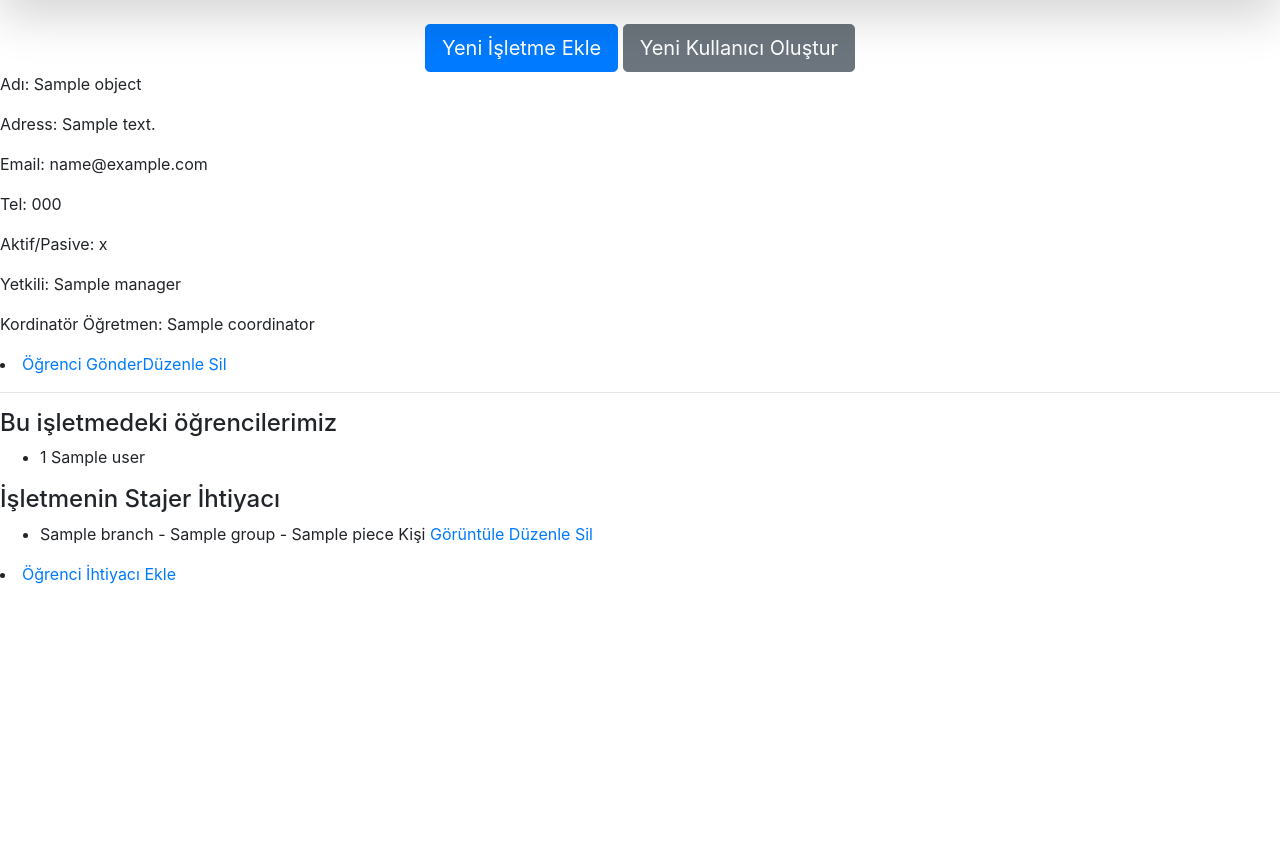
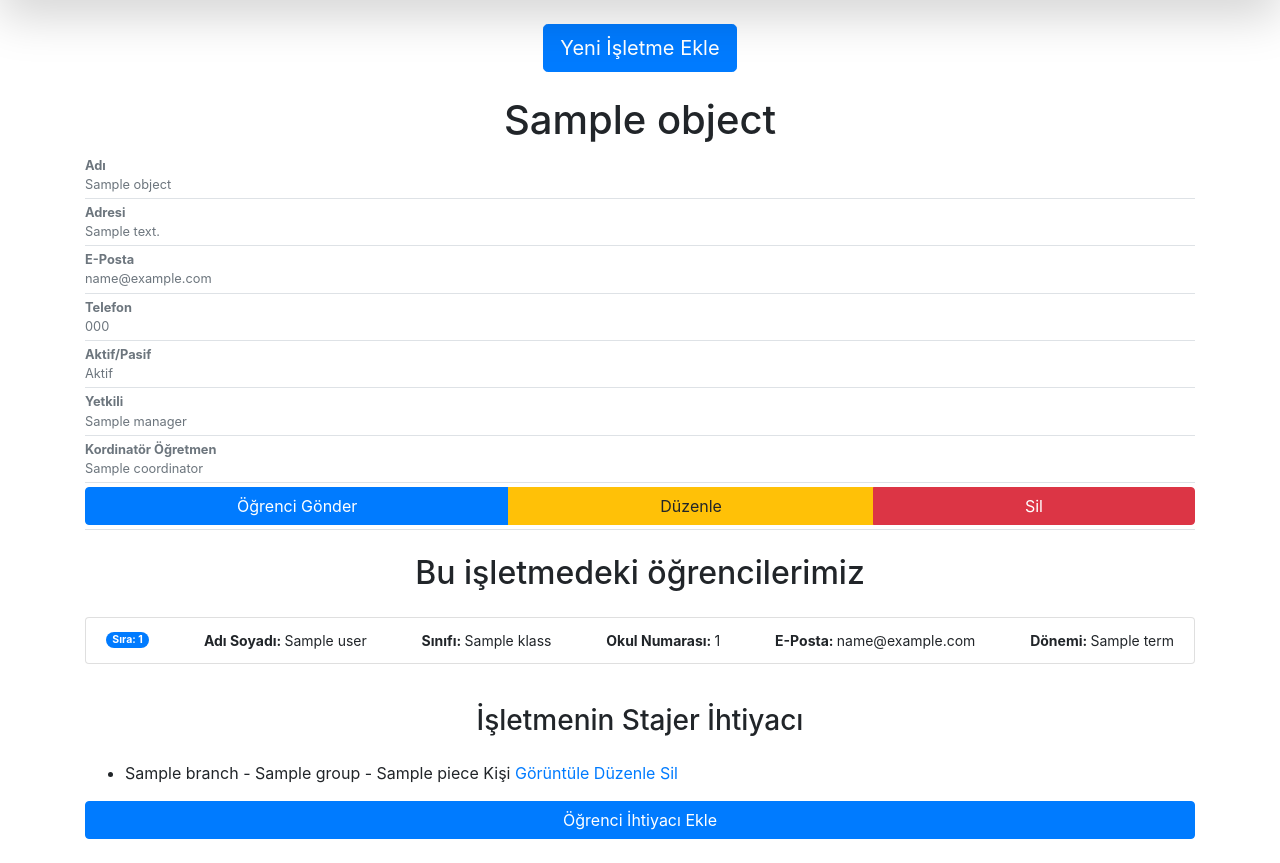
Before and after one commit to ykavras/management-system, a Django app: template businessadmin/apps/businesses/templates/business_detail.html in a window 1280 px wide. Shown: the part 58-921 px from the top of the page. Before the commit the page ends 642 px from the top, so only its background shows below. Run offline with Django 3.2, Linux system fonts and the light colour scheme; the template is opened without the code that fills it: most values are stand-ins (such as "Sample title", 1, 10 or a date in 2020); some libraries are stand-ins or nearby versions.

Commit message:
business detail edited

```diff
--- a/businessadmin/apps/businesses/templates/business_detail.html
+++ b/businessadmin/apps/businesses/templates/business_detail.html
@@ -1,31 +1,100 @@
 {% extends 'base.html' %}{% load staticfiles %}
 {% block App %}
+    <div class="container">
         {% include 'business_top.html' %}
-    <p>Adı: {{ object.name }}</p>
-    <p>Adress: {{ object.address }}</p>
-    <p>Email: {{ object.email }}</p>
-    <p>Tel: {{ object.phone }}</p>
-    <p>Aktif/Pasive: {{ object.passive }}</p>
-    <p>Yetkili: {{ object.manager }}</p>
-    <p>Kordinatör Öğretmen: {{ object.coordinator }}</p>
-    <li>
-        <a href="{% url 'business:scholarship' object.pk %}">Öğrenci Gönder</a><a
-            href="{% url 'business:edit' object.pk %}">Düzenle</a> <a href="{% url 'business:delete' object.pk %}">Sil</a>
+        <h1 class="text-center mt-4">{{ object.name }}</h1>
+
+        <div class="bg-white rounded box-shadow">
+            <div class="media text-muted pt-1">
+                <div class="media-body pb-1 mb-0 small lh-125 border-bottom border-gray">
+                    <div class="d-flex justify-content-between align-items-center w-100">
+                        <strong class="text-gray-dark">Adı</strong>
+                    </div>
+                    <span class="d-block">{{ object.name }}</span>
+                </div>
+            </div>
+            <div class="media text-muted pt-1">
+                <div class="media-body pb-1 mb-0 small lh-125 border-bottom border-gray">
+                    <div class="d-flex justify-content-between align-items-center w-100">
+                        <strong class="text-gray-dark">Adresi</strong>
+                    </div>
+                    <span class="d-block">{{ object.address }}</span>
+                </div>
+            </div>
+            <div class="media text-muted pt-1">
+                <div class="media-body pb-1 mb-0 small lh-125 border-bottom border-gray">
+                    <div class="d-flex justify-content-between align-items-center w-100">
+                        <strong class="text-gray-dark">E-Posta</strong>
+                    </div>
+                    <span class="d-block">{{ object.email }}</span>
+                </div>
+            </div>
+            <div class="media text-muted pt-1">
+                <div class="media-body pb-1 mb-0 small lh-125 border-bottom border-gray">
+                    <div class="d-flex justify-content-between align-items-center w-100">
+                        <strong class="text-gray-dark">Telefon</strong>
+                    </div>
+                    <span class="d-block">{{ object.phone }}</span>
+                </div>
+            </div>
+            <div class="media text-muted pt-1">
+                <div class="media-body pb-1 mb-0 small lh-125 border-bottom border-gray">
+                    <div class="d-flex justify-content-between align-items-center w-100">
+                        <strong class="text-gray-dark">Aktif/Pasif</strong>
+                    </div>
+                    <span class="d-block">{% if object.passive %}Aktif{% else %}Pasif{% endif %}</span>
+                </div>
+            </div>
+            <div class="media text-muted pt-1">
+                <div class="media-body pb-1 mb-0 small lh-125 border-bottom border-gray">
+                    <div class="d-flex justify-content-between align-items-center w-100">
+                        <strong class="text-gray-dark">Yetkili</strong>
+                    </div>
+                    <span class="d-block">{{ object.manager }}</span>
+                </div>
+            </div>
+            <div class="media text-muted pt-1">
+                <div class="media-body pb-1 mb-0 small lh-125 border-bottom border-gray">
+                    <div class="d-flex justify-content-between align-items-center w-100">
+                        <strong class="text-gray-dark">Kordinatör Öğretmen</strong>
+                    </div>
+                    <span class="d-block">{% if object.coordinator %}{{ object.coordinator }}{% else %}Yok{% endif %}</span>
+                </div>
+            </div>
+            <div class="media text-muted">
+                <div class="media-body pb-1 small lh-125 border-bottom border-gray">
+                    <div class="btn-group mt-1 d-flex">
+                        <a class="btn btn-primary" href="{% url 'business:scholarship' object.pk %}" title="Öğrenci Gönder">Öğrenci Gönder</a>
+                        <a class="btn btn-warning" href="{% url 'business:edit' object.pk %}" title="Düzenle">Düzenle</a>
+                        <a class="btn btn-danger" href="{% url 'business:delete' object.pk %}" title="Sil">Sil</a>
+                    </div>
+                </div>
+            </div>
+        </div>
+
+        <h2 class="text-center mt-4 mb-4">Bu işletmedeki öğrencilerimiz</h2>
+
+        <ul class="list-group">
+            {% for ss in object.scholarships.all %}
+                <li class="list-group-item mb-3">
+                    <div class="d-lg-flex justify-content-between align-items-center student-text">
+                        <span class="badge badge-primary badge-pill">Sıra: {{ ss.pk }}</span>
+                        <div><b>Adı Soyadı: </b>{{ ss.student.member.user.get_full_name }}</div>
+                        <div><b>Sınıfı: </b>{{ ss.student.klass }}</div>
+                        <div><b>Okul Numarası: </b>{{ ss.student.number }}</div>
+                        <div><b>E-Posta: </b>{{ ss.student.member.user.email }}</div>
+                        <div><b>Dönemi: </b>{{ ss.student.term }}</div>
+                    </div>
                 </li>
-    <hr>
-    <h4>Bu işletmedeki öğrencilerimiz</h4>
-
-    <ul>
-        {% for ss in object.scholarships.all %}
-            <li>{{ ss.student.number }} {{ ss.student.member.user.get_full_name }}</li>
             {% endfor %}
         </ul>
 
 
-    <h4>İşletmenin Stajer İhtiyacı</h4>
+        <h3 class="text-center mt-4 mb-4">İşletmenin Stajer İhtiyacı</h3>
         <ul>
             {% for qualification in object.qualificaions.all %}
-            <li>{% for branch in qualification.branch.all %}<span>{{ branch.name }} </span>{% endfor %}- {{ qualification.group }} -
+                <li>
+                    {% for branch in qualification.branch.all %}<span>{{ branch.name }} </span>{% endfor %}- {{ qualification.group }} -
                     {{ qualification.piece }} Kişi
                     <a href="{% url 'business:qualification_detail' object.pk  qualification.pk %}">Görüntüle</a>
                     <a href="{% url 'business:qualification_edit' object.pk  qualification.pk %} ">Düzenle</a>
@@ -33,7 +102,9 @@
                 </li>
             {% endfor %}
         </ul>
-    <li>
-        <a href="{% url 'business:qualification_create' object.pk %}">Öğrenci İhtiyacı Ekle</a>
-    </li>
+        <div class="btn-group mt-1 mb-4 d-flex">
+            <a class="btn btn-primary" href="{% url 'business:qualification_create' object.pk %}" title="Öğrenci İhtiyacı Ekle">Öğrenci İhtiyacı Ekle</a>
+        </div>
+
+    </div>
 {% endblock %}
--- a/businessadmin/apps/businesses/templates/business_top.html
+++ b/businessadmin/apps/businesses/templates/business_top.html
@@ -1,4 +1,4 @@
-<div class="container text-center mt-4">
+<div class="text-center mt-4">
     <a href="{% url 'business:create' %}" class="btn btn-primary btn-lg">Yeni İşletme Ekle</a>
-    <a href="{% url 'member:create' %}" class="btn btn-secondary btn-lg">Yeni Kullanıcı Oluştur</a>
+    <a href="{% url 'member:create' %}" class="btn btn-secondary btn-lg" style="display:none;">Yeni Kullanıcı Oluştur</a>
 </div>
--- a/businessadmin/apps/teachers/templates/teacher_list.html
+++ b/businessadmin/apps/teachers/templates/teacher_list.html
@@ -22,7 +22,7 @@
                         <a class="flex-fill ml-1 mr-1 mt-1 btn btn-danger" title="Sil" href="{% url 'teacher:delete' teacher.pk %}">Sil</a>
                     </div>
                     <p class="card-text">
-                        <small class="text-muted">{{ teacher.member.user.date_joined }}</small>
+                        <small class="text-muted"><b>Kayıt Tarihi: </b>{{ teacher.member.user.date_joined }}</small>
                     </p>
                 </div>
             </div>
```
Lines whose indentation alone changed are shown as unchanged.
